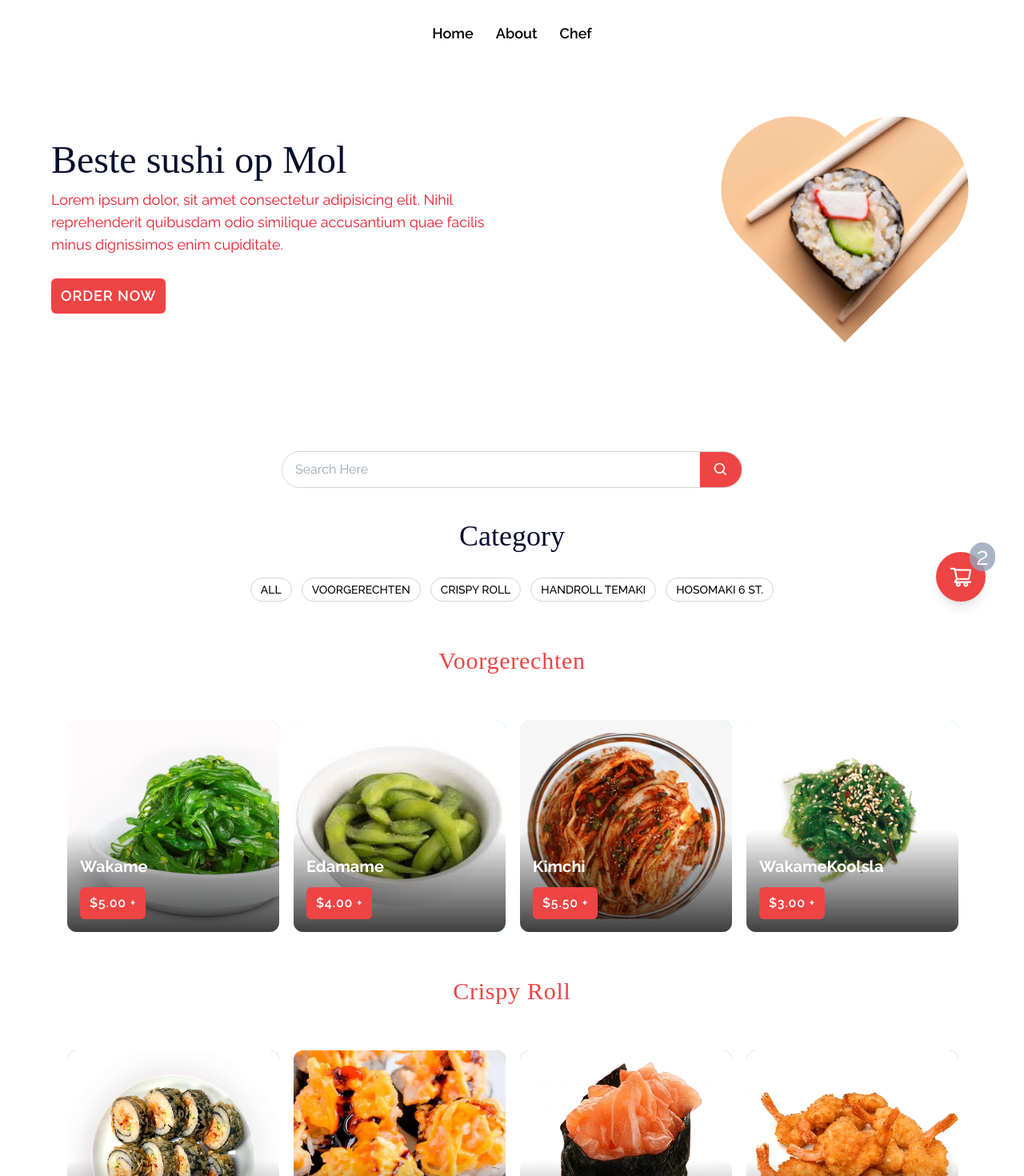
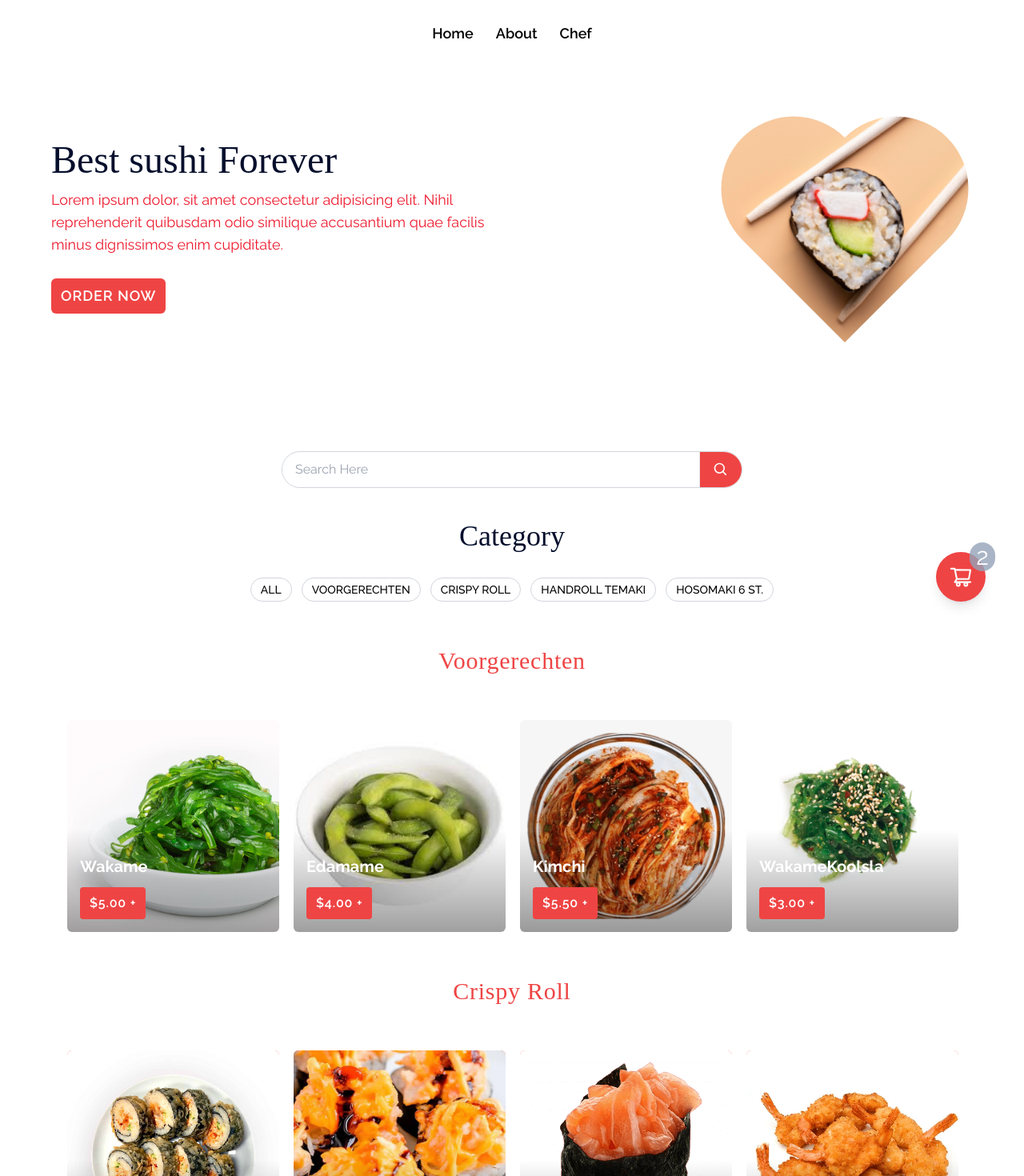
Before and after one commit to Rainbo-soft/Sushi, a React (Vite) app: page / in a window 1280 px wide. Shown: the top 1470 px of the page at 80% size. Built offline with nearby package versions, Linux system fonts and the light colour scheme; a web font is replaced by a local one.

Commit message:
some changes

```diff
--- a/src/Components/Home/Banner.jsx
+++ b/src/Components/Home/Banner.jsx
@@ -6,7 +6,7 @@ const Banner = () => {
     <div className="max-w-6xl mx-auto px-5 lg:px-0 md:flex justify-between items-center py-10">
       <div className="flex flex-col md:items-start items-center w-64 md:w-auto mx-auto md:mx-0 gap-3">
         <h1 className="Kurale text-3xl md:text-3xl lg:text-5xl text-[#050f2c]">
-          Beste sushi op Mol
+          Best sushi Forever
         </h1>
         <p className="lg:text-lg text-sm text-center md:text-start text-[#ed1b2e] mb-4 max-w-xl">
           Lorem ipsum dolor, sit amet consectetur adipisicing elit. Nihil
--- a/src/Components/Home/CategoryItems.jsx
+++ b/src/Components/Home/CategoryItems.jsx
@@ -132,14 +132,14 @@ const CategoryItems = ({ setShowModal, setGetItems }) => {
                 key={index}
                 className="flex items-center justify-center h-[265px] lg:w-[265px] from-teal-100 via-teal-300 to-teal-500 bg-gradient-to-br rounded-xl"
               >
-                <div className="overflow-hidden  aspect-video bg-red-400 cursor-pointer rounded-xl relative group h-full w-full">
-                  <div className="rounded-xl  transition duration-300 ease-in-out cursor-pointer absolute from-black/80 to-transparent bg-gradient-to-t inset-x-0 -bottom-2 pt-30 text-white flex items-end z-10">
+                <div className="overflow-hidden  aspect-video bg-red-400 cursor-pointer rounded-md relative group h-full w-full">
+                  <div className="rounded-md  transition duration-300 ease-in-out cursor-pointer absolute from-black/40 to-transparent bg-gradient-to-t inset-x-0 -bottom-2 pt-30 text-white flex items-end z-10">
                     <div className="">
                       <div className="transform-gpu p-4 space-y-3 text-xl group-hover:opacity-100 group-hover:translate-y-0 translate-y-4 pb-10  transition duration-300 ease-in-out">
                         <div className="font-bold">{item.name}</div>
                         <div className=" text-sm">
                           <button
-                            className="uppercase text-sm md:text-base tracking-wider px-3 text-white py-2 font-semibold bg-red-500 rounded-md"
+                            className="uppercase text-sm md:text-base tracking-wider px-3 text-white py-2 font-semibold bg-red-500 rounded"
                             onClick={() => {
                               setShowModal(true);
                               setGetItems(item);
--- a/src/Pages/About/About.jsx
+++ b/src/Pages/About/About.jsx
@@ -56,7 +56,7 @@ const About = () => {
           <img src={img} alt="" />
         </div>
       </div>
-      <div className="flex flex-col-reverse lg:grid grid-cols-2 gap-5 mt-5">
+      <div className="flex flex-col-reverse lg:grid grid-cols-2 gap-5 mt-24">
         <div className="lg:pl-10 flex items-center justify-center px-5 lg:px-0">
           <img src={img1} alt="" />
         </div>
@@ -97,7 +97,7 @@ const About = () => {
           </p>
         </div>
       </div>
-      <div className="mt-10 md:w-11/12 mx-auto">
+      <div className="mt-24 md:w-11/12 mx-auto">
         <h1 className="text-center font-bold text-3xl md:text-4xl lg:text-5xl Kurale leading-tight">
           The perfect place for
           <br />
--- a/src/Pages/Chef/Chef.jsx
+++ b/src/Pages/Chef/Chef.jsx
@@ -8,7 +8,7 @@ import chef3 from "../../assets/kokoro-4.jpg";
 const Chef = () => {
   return (
     <div>
-      <div className="md:grid grid-cols-4 lg:grid-cols-3 gap-10 w-11/12 mx-auto my-5">
+      <div className="md:grid grid-cols-4 lg:grid-cols-3 gap-10 w-11/12 mx-auto my-36">
         <div className="md:col-span-2 lg:col-span-1">
           <img className="rounded-md" src={cook} alt="" />
         </div>
@@ -27,27 +27,35 @@ const Chef = () => {
         <h3 className="text-center font-bold capitalize text-2xl Kurale">
           Our sushi Mol Gallery
         </h3>
-        <div className="mt-7 grid grid-cols-1 md:grid-cols-2 lg:grid-cols-4 gap-5 md:px-8 md:mb-12 mb-5 px-5">
+        <div className="mt-10 grid grid-cols-1 md:grid-cols-2 lg:grid-cols-4 gap-10 md:px-8 md:mb-12 mb-5 px-5">
+          <div className="overflow-hidden rounded-md">
             <img
-            className="h-60 w-full shadow-lg rounded-md shadow-slate-400"
+              className="h-60 w-full shadow-sm hover:scale-110 rounded-md shadow-slate-400 duration-300"
               src={chef}
               alt=""
             />
+          </div>
+          <div className="overflow-hidden rounded-md">
             <img
-            className="h-60 w-full shadow-lg rounded-md shadow-slate-400"
+              className="h-60 w-full shadow-sm hover:scale-110 rounded-md shadow-slate-400 duration-300"
               src={chef1}
               alt=""
             />
+          </div>
+          <div className="overflow-hidden rounded-md">
             <img
-            className="h-60 w-full shadow-lg rounded-md shadow-slate-400"
+              className="h-60 w-full shadow-sm hover:scale-110 rounded-md shadow-slate-400 duration-300"
               src={chef2}
               alt=""
             />
+          </div>
+          <div className="overflow-hidden rounded-md">
             <img
-            className="h-60 w-full shadow-lg rounded-md shadow-slate-400"
+              className="h-60 w-full shadow-sm hover:scale-110 rounded-md shadow-slate-400 duration-300"
               src={chef3}
               alt=""
             />
+          </div>
         </div>
       </div>
       {/* <div className="mt-10 border-t-8 border-red-500 bg-black">
```
Lines whose indentation alone changed are shown as unchanged.
